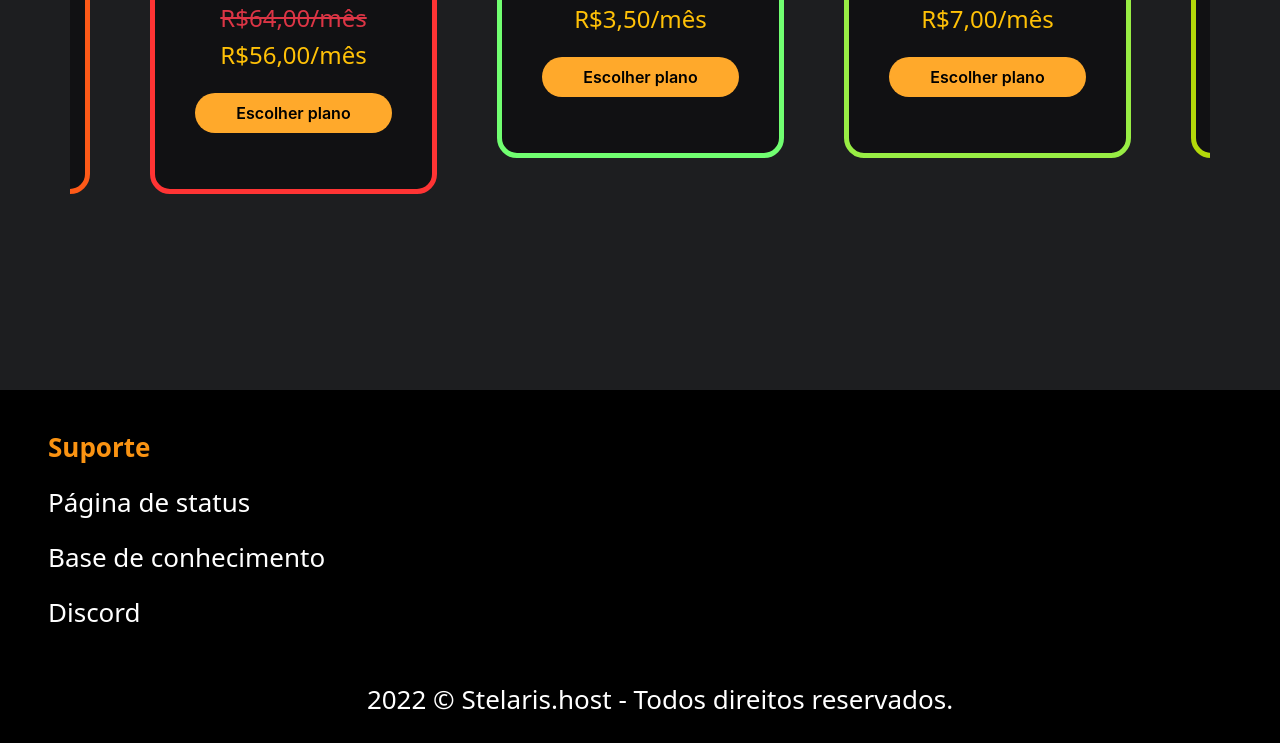
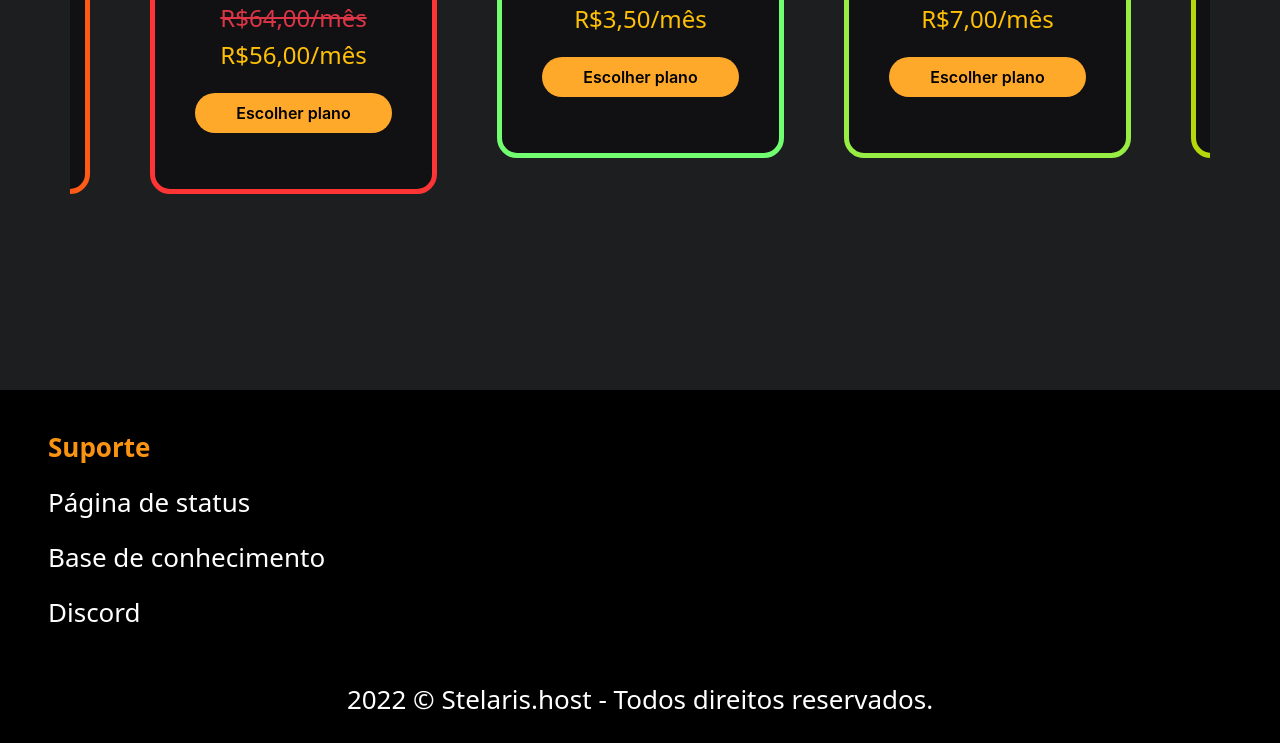
Before and after one commit to Zeptiny/stelaris.github.io, a plain HTML site: page index.html in a window 1280 px wide. Shown: the part 1803-2546 px from the top of the page. Drawn offline with nearby package versions, Linux system fonts and the light colour scheme.

Commit message:
Update index.html

```diff
--- a/index.html
+++ b/index.html
@@ -559,7 +559,7 @@
 			<p><a href="https://status.stelaris.host">Página de status</a></p>
 			<p><a href="#">Base de conhecimento</a></p>
 			<p><a href="https://discord.stelaris.host/">Discord</a></p>
-			<p class="text-center mt-5 d-none d-lg-block" style="margin-left: 0px;">2022 © Stelaris.host - Todos direitos reservados.</p>
+			<p class="text-center mt-5 d-none d-lg-block" style="margin-left: -40px;">2022 © Stelaris.host - Todos direitos reservados.</p>
 			<p class="text-center mt-5 d-lg-none" style="margin-left: -40px;">2022 © Stelaris.host <br> Todos direitos reservados</p>
 		</div>
 	</div>
```
